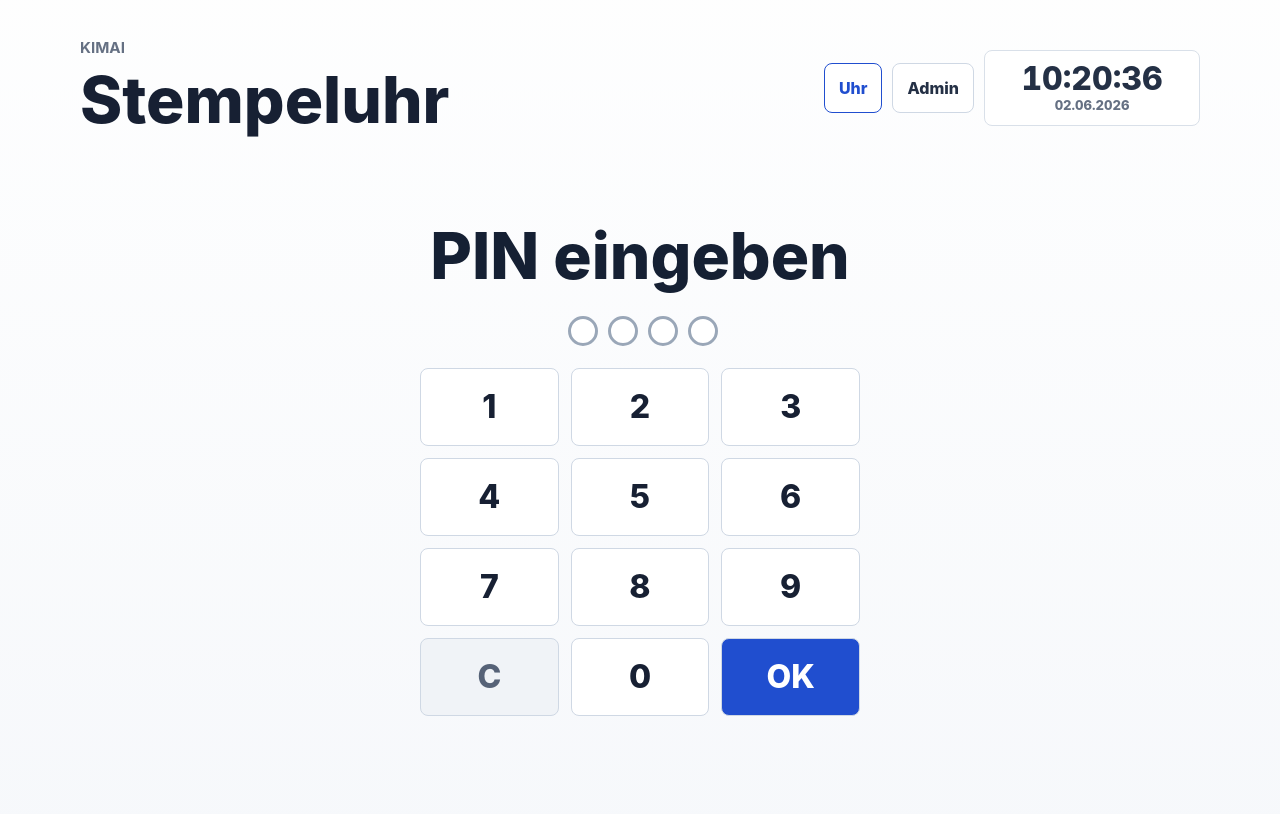
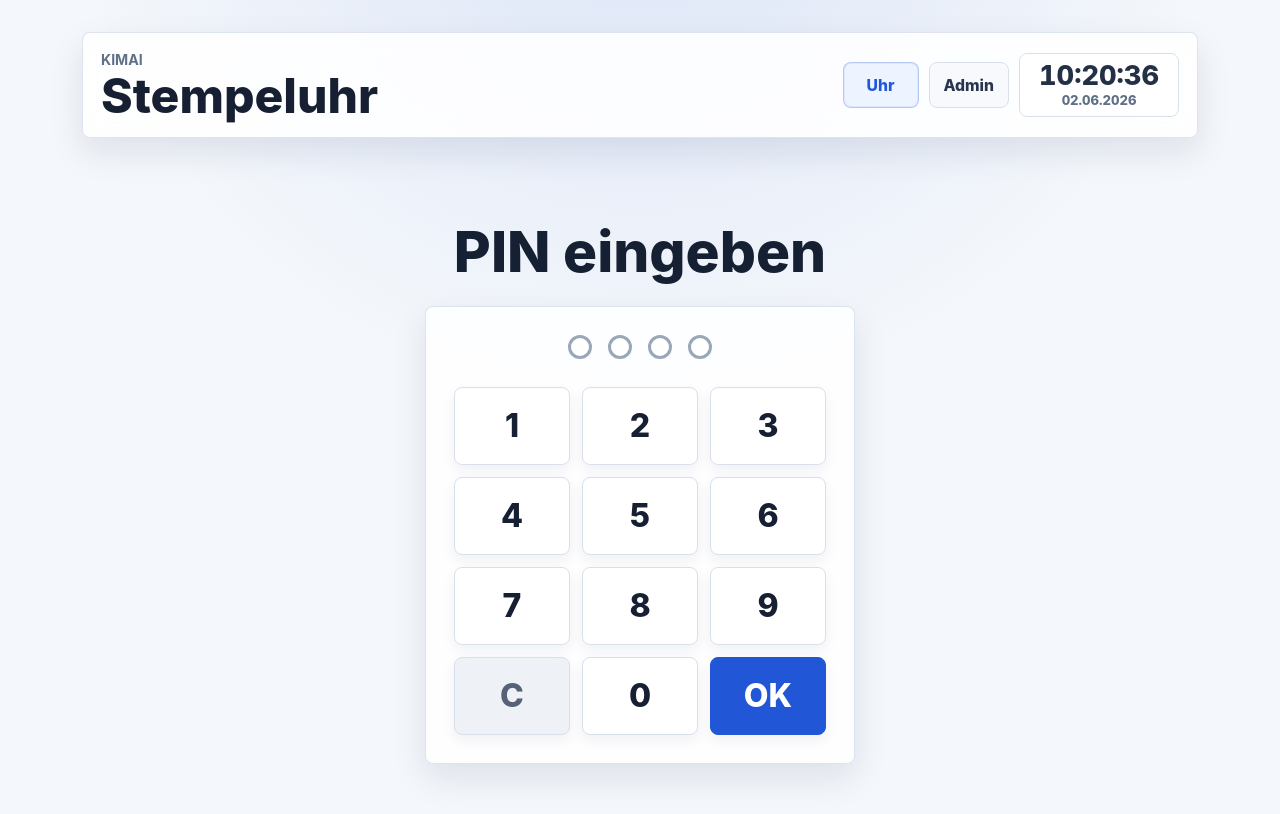
Before and after one commit to TomaT3/Stempeluhr, an Angular app in the folder stempeluhr-client/: page /clock in a window 1280 px wide. Shown: the top 814 px of the page. Built offline with nearby package versions, Linux system fonts and the light colour scheme.

Commit message:
feat: implement employee mode handling and enhance UI styles across components

```diff
--- a/stempeluhr-client/src/app/app.html
+++ b/stempeluhr-client/src/app/app.html
@@ -1,4 +1,5 @@
-<main class="shell">
+<main class="shell" [class.employee-mode]="clockState.employeeMode()">
+  @if (!clockState.employeeMode()) {
     <section class="topbar">
       <div>
         <p class="eyebrow">Kimai</p>
@@ -13,6 +14,7 @@
         </div>
       </nav>
     </section>
+  }
 
   <router-outlet />
 </main>
--- a/stempeluhr-client/src/app/app.scss
+++ b/stempeluhr-client/src/app/app.scss
@@ -1,57 +1,73 @@
 :host {
   display: block;
   min-height: 100vh;
-  color: #172033;
-  background:
-    linear-gradient(180deg, rgba(255, 255, 255, 0.92), rgba(246, 248, 251, 0.98)),
-    #eef2f6;
-  font-family: Inter, ui-sans-serif, system-ui, -apple-system, BlinkMacSystemFont, "Segoe UI", sans-serif;
+  color: var(--color-text);
 }
 
 .shell {
-  width: min(1120px, 100%);
+  width: min(1180px, 100%);
   min-height: 100vh;
   margin: 0 auto;
-  padding: clamp(18px, 3vw, 42px);
+  padding: clamp(14px, 2.5vw, 34px);
+}
+
+.shell.employee-mode {
+  display: grid;
+  align-items: stretch;
+  padding: clamp(10px, 2vw, 22px);
 }
 
 .topbar {
-  display: flex;
+  display: grid;
+  grid-template-columns: minmax(180px, 1fr) auto;
   align-items: center;
-  justify-content: space-between;
-  gap: 18px;
-  margin-bottom: clamp(24px, 4vw, 44px);
+  gap: 16px;
+  margin-bottom: clamp(16px, 3vw, 30px);
+  padding: clamp(12px, 2vw, 18px);
+  border: 1px solid rgba(216, 224, 235, 0.86);
+  border-radius: var(--radius);
+  background: rgba(255, 255, 255, 0.88);
+  box-shadow: var(--shadow-soft);
+  backdrop-filter: blur(14px);
 }
 
 .top-actions {
-  display: flex;
+  display: grid;
+  grid-template-columns: repeat(2, minmax(76px, auto)) minmax(152px, auto);
   align-items: center;
   gap: 10px;
 }
 
 .mode-button {
   display: inline-grid;
-  min-height: 48px;
+  min-height: 46px;
   place-items: center;
   padding: 0 14px;
-  border: 1px solid #cfd8e4;
-  border-radius: 8px;
-  background: #ffffff;
-  color: #243045;
-  font-size: 1rem;
+  border: 1px solid var(--color-border);
+  border-radius: var(--radius);
+  background: var(--color-surface-muted);
+  color: #27364e;
+  font-size: 0.98rem;
   font-weight: 800;
   text-decoration: none;
 }
 
+.mode-button:hover {
+  border-color: var(--color-border-strong);
+  background: #ffffff;
+}
+
 .mode-button.active {
-  border-color: #204ecf;
-  color: #204ecf;
+  border-color: rgba(33, 87, 214, 0.28);
+  background: #eef4ff;
+  color: var(--color-primary);
+  box-shadow: inset 0 0 0 1px rgba(33, 87, 214, 0.08);
 }
 
 .eyebrow {
   margin: 0 0 4px;
-  color: #657083;
-  font-size: 0.95rem;
+  color: var(--color-muted);
+  font-size: clamp(0.75rem, 1.5vw, 0.88rem);
   font-weight: 700;
   text-transform: uppercase;
 }
@@ -62,51 +78,71 @@ p {
 }
 
 h1 {
-  font-size: clamp(2rem, 5vw, 4.5rem);
+  font-size: clamp(1.7rem, 4vw, 3rem);
   font-weight: 850;
   letter-spacing: 0;
+  line-height: 0.98;
 }
 
 .clock {
   display: grid;
-  min-width: 178px;
-  min-height: 58px;
+  min-width: 160px;
+  min-height: 56px;
   align-content: center;
   gap: 2px;
-  padding: 8px 18px;
-  border: 1px solid #d9e0e9;
-  border-radius: 8px;
-  background: #ffffff;
+  padding: 8px 16px;
+  border: 1px solid var(--color-border);
+  border-radius: var(--radius);
+  background: var(--color-surface);
   color: #243045;
   font-variant-numeric: tabular-nums;
   text-align: center;
 }
 
 .clock-time {
-  font-size: clamp(1.35rem, 3vw, 2rem);
+  font-size: clamp(1.25rem, 2.4vw, 1.7rem);
   font-weight: 850;
   line-height: 1;
 }
 
 .clock-date {
-  color: #657083;
+  color: var(--color-muted);
   font-size: 0.82rem;
   font-weight: 800;
 }
 
-@media (max-width: 640px) {
+@media (max-width: 900px) {
   .topbar {
-    align-items: stretch;
-    flex-direction: column;
+    align-items: start;
+    grid-template-columns: 1fr;
   }
 
   .top-actions {
-    display: grid;
-    align-items: stretch;
-    grid-template-columns: 1fr;
+    width: 100%;
+    grid-template-columns: repeat(2, minmax(0, 1fr)) minmax(148px, 0.9fr);
+  }
+}
+
+@media (max-width: 520px) {
+  .shell {
+    padding: 10px;
+  }
+
+  .shell.employee-mode {
+    padding: 8px;
+  }
+
+  .topbar {
+    gap: 12px;
+    padding: 12px;
+  }
+
+  .top-actions {
+    grid-template-columns: repeat(2, minmax(0, 1fr));
   }
 
   .clock {
+    grid-column: 1 / -1;
     width: 100%;
   }
 }
--- a/stempeluhr-client/src/app/core/services/clock-state.ts
+++ b/stempeluhr-client/src/app/core/services/clock-state.ts
@@ -7,9 +7,11 @@ import { ClockStatus } from '../models/kiosk.models';
 })
 export class ClockState {
   private readonly tick = signal(Date.now());
+  private readonly _employeeMode = signal(false);
   private loadedAt = Date.now();
 
   readonly status = signal<ClockStatus | null>(null);
+  readonly employeeMode = this._employeeMode.asReadonly();
   readonly now = computed(() => new Date(this.tick()));
 
   readonly elapsed = computed(() => {
@@ -39,6 +41,10 @@ export class ClockState {
     this.status.set(null);
   }
 
+  setEmployeeMode(isEmployeeMode: boolean): void {
+    this._employeeMode.set(isEmployeeMode);
+  }
+
   private parseStartedAt(value: string | null): number | null {
     if (!value) {
       return null;
--- a/stempeluhr-client/src/app/features/admin/employee-status-page/employee-status-page.scss
+++ b/stempeluhr-client/src/app/features/admin/employee-status-page/employee-status-page.scss
@@ -16,15 +16,16 @@ input {
 
 .status-page {
   display: grid;
-  gap: 18px;
+  gap: 16px;
 }
 
 .status-toolbar,
 .status-summary,
 .employee-status-row {
-  border: 1px solid #d6dde7;
-  border-radius: 8px;
-  background: #ffffff;
+  border: 1px solid var(--color-border);
+  border-radius: var(--radius);
+  background: rgba(255, 255, 255, 0.92);
+  box-shadow: 0 10px 24px rgba(24, 39, 75, 0.07);
 }
 
 .status-toolbar {
@@ -35,7 +36,7 @@ input {
 
 .back-link {
   width: fit-content;
-  color: #204ecf;
+  color: var(--color-primary);
   font-weight: 850;
   text-decoration: none;
 }
@@ -59,9 +60,9 @@ input {
   width: 100%;
   min-height: 42px;
   padding: 8px 10px;
-  border: 1px solid #cfd8e4;
-  border-radius: 8px;
-  background: #ffffff;
+  border: 1px solid var(--color-border);
+  border-radius: var(--radius);
+  background: var(--color-surface);
   color: #172033;
   font-size: 1rem;
 }
@@ -69,9 +70,9 @@ input {
 button {
   min-height: 42px;
   padding: 0 16px;
-  border: 1px solid #204ecf;
-  border-radius: 8px;
-  background: #204ecf;
+  border: 1px solid var(--color-primary);
+  border-radius: var(--radius);
+  background: var(--color-primary);
   color: #ffffff;
   font-weight: 850;
   cursor: pointer;
@@ -93,7 +94,7 @@ button:disabled {
   display: grid;
   gap: 4px;
   padding: 16px;
-  background: #f8fafc;
+  background: var(--color-surface-muted);
 }
 
 .status-summary span {
@@ -169,10 +170,21 @@ button:disabled {
 
 .empty-state {
   padding: 20px;
-  border: 1px solid #d6dde7;
-  border-radius: 8px;
-  background: #ffffff;
+  border: 1px solid var(--color-border);
+  border-radius: var(--radius);
+  background: var(--color-surface);
   color: #657083;
+}
+
+@media (min-width: 980px) {
+  .status-toolbar {
+    grid-template-columns: auto minmax(0, 1fr);
+    align-items: end;
+  }
+
+  .status-login {
+    justify-self: end;
+  }
 }
 
 @media (max-width: 720px) {
@@ -185,3 +197,9 @@ button:disabled {
     grid-template-columns: 1fr;
   }
 }
+
+@media (max-width: 520px) {
+  .status-details {
+    grid-template-columns: 1fr;
+  }
+}
--- a/stempeluhr-client/src/app/features/clock/clock-page/clock-page.scss
+++ b/stempeluhr-client/src/app/features/clock/clock-page/clock-page.scss
@@ -9,7 +9,7 @@ p {
 
 h2 {
   color: #152033;
-  font-size: clamp(2rem, 5vw, 4rem);
+  font-size: clamp(1.85rem, 4.6vw, 3.55rem);
   font-weight: 850;
   line-height: 1.05;
   overflow-wrap: anywhere;
@@ -18,66 +18,78 @@ h2 {
 .kiosk-login {
   display: grid;
   justify-items: center;
-  gap: 26px;
-  min-height: 62vh;
-  align-content: start;
-  padding-top: clamp(12px, 5vh, 54px);
+  gap: clamp(18px, 3vh, 26px);
+  min-height: min(680px, calc(100vh - 150px));
+  align-content: center;
+  padding: clamp(10px, 3vh, 28px) 0;
   text-align: center;
 }
 
 .pin-panel {
   display: grid;
   justify-items: center;
-  gap: 22px;
-  width: min(440px, 100%);
+  gap: clamp(18px, 3vh, 24px);
+  width: min(430px, 100%);
+  padding: clamp(18px, 3vw, 28px);
+  border: 1px solid rgba(216, 224, 235, 0.9);
+  border-radius: var(--radius);
+  background: rgba(255, 255, 255, 0.86);
+  box-shadow: var(--shadow-soft);
 }
 
 .pin-dots {
   display: grid;
-  grid-template-columns: repeat(4, 24px);
-  gap: 16px;
+  grid-template-columns: repeat(4, clamp(18px, 4vw, 24px));
+  gap: clamp(12px, 2.8vw, 16px);
   min-height: 28px;
 }
 
 .pin-dots span {
-  width: 24px;
-  height: 24px;
+  width: clamp(18px, 4vw, 24px);
+  height: clamp(18px, 4vw, 24px);
   border: 3px solid #9aa7b8;
   border-radius: 50%;
-  background: #ffffff;
+  background: var(--color-surface);
 }
 
 .pin-dots span.filled {
-  border-color: #243045;
-  background: #243045;
+  border-color: var(--color-primary);
+  background: var(--color-primary);
 }
 
 .keypad {
   display: grid;
-  grid-template-columns: repeat(3, minmax(82px, 1fr));
-  gap: 12px;
+  grid-template-columns: repeat(3, minmax(72px, 1fr));
+  gap: clamp(8px, 1.8vw, 12px);
   width: 100%;
 }
 
 .keypad button {
-  min-height: 78px;
-  border: 1px solid #cfd8e4;
-  border-radius: 8px;
-  background: #ffffff;
-  color: #172033;
+  min-height: clamp(64px, 10vh, 78px);
+  border: 1px solid var(--color-border);
+  border-radius: var(--radius);
+  background: var(--color-surface);
+  color: var(--color-text);
   font: inherit;
-  font-size: 2rem;
+  font-size: clamp(1.55rem, 4vw, 2rem);
   font-weight: 850;
   cursor: pointer;
+  box-shadow: 0 6px 14px rgba(24, 39, 75, 0.06);
+}
+
+.keypad button:hover {
+  border-color: var(--color-border-strong);
+  background: #fdfefe;
 }
 
 .keypad .key-muted {
-  background: #f0f3f7;
+  background: #eef2f7;
   color: #566277;
 }
 
 .keypad .key-ok {
-  background: #204ecf;
+  border-color: var(--color-primary);
+  background: var(--color-primary);
   color: #ffffff;
 }
 
@@ -85,39 +97,41 @@ h2 {
   position: relative;
   display: grid;
   justify-items: center;
-  gap: 24px;
-  min-height: 65vh;
-  padding-top: 8px;
+  gap: clamp(12px, 2.2vh, 20px);
+  min-height: calc(100vh - clamp(20px, 4vw, 44px));
+  align-content: center;
+  padding: 0;
 }
 
 .back-button {
   position: absolute;
   left: 0;
   top: 0;
-  width: 58px;
-  height: 58px;
-  border: 1px solid #cfd8e4;
-  border-radius: 8px;
-  background: #ffffff;
+  width: clamp(46px, 7vw, 58px);
+  height: clamp(46px, 7vw, 58px);
+  border: 1px solid var(--color-border);
+  border-radius: var(--radius);
+  background: var(--color-surface);
   color: #243045;
   font: inherit;
-  font-size: 2.4rem;
+  font-size: clamp(1.8rem, 4vw, 2.4rem);
   line-height: 1;
   cursor: pointer;
+  box-shadow: var(--shadow-soft);
 }
 
 .person {
   display: grid;
   justify-items: center;
-  gap: 16px;
+  gap: clamp(8px, 1.5vh, 12px);
   max-width: min(680px, 100%);
   text-align: center;
 }
 
 .time-info {
   display: grid;
-  grid-template-columns: repeat(2, minmax(150px, 1fr));
-  gap: 12px;
+  grid-template-columns: repeat(2, minmax(132px, 1fr));
+  gap: clamp(8px, 1.5vw, 12px);
   width: min(680px, 100%);
   margin: 0;
 }
@@ -125,18 +139,19 @@ h2 {
 .time-info div {
   display: grid;
   gap: 6px;
-  min-height: 82px;
+  min-height: clamp(66px, 9vh, 82px);
   align-content: center;
-  padding: 14px 18px;
-  border: 1px solid #d9e0e9;
-  border-radius: 8px;
-  background: #ffffff;
+  padding: clamp(10px, 1.8vw, 14px) clamp(12px, 2vw, 18px);
+  border: 1px solid var(--color-border);
+  border-radius: var(--radius);
+  background: rgba(255, 255, 255, 0.9);
   text-align: center;
+  box-shadow: 0 8px 20px rgba(24, 39, 75, 0.06);
 }
 
 .time-info dt {
-  color: #657083;
-  font-size: 0.88rem;
+  color: var(--color-muted);
+  font-size: clamp(0.72rem, 1.7vw, 0.88rem);
   font-weight: 800;
   text-transform: uppercase;
 }
@@ -144,7 +159,7 @@ h2 {
 .time-info dd {
   margin: 0;
   color: #172033;
-  font-size: clamp(1.35rem, 4vw, 2.2rem);
+  font-size: clamp(1.2rem, 3.6vw, 2rem);
   font-variant-numeric: tabular-nums;
   font-weight: 900;
   line-height: 1;
@@ -157,13 +172,13 @@ h2 {
   justify-items: center;
   gap: 18px;
   width: min(680px, 100%);
-  min-height: clamp(148px, 26vh, 250px);
-  padding: clamp(20px, 4vw, 42px);
+  min-height: clamp(108px, 20vh, 190px);
+  padding: clamp(18px, 3.4vw, 34px);
   border: 0;
-  border-radius: 8px;
+  border-radius: var(--radius);
   color: #ffffff;
   font: inherit;
-  font-size: clamp(2rem, 6vw, 5rem);
+  font-size: clamp(1.75rem, 5.2vw, 4rem);
   font-weight: 900;
   letter-spacing: 0;
   line-height: 1;
@@ -172,11 +187,11 @@ h2 {
 }
 
 .stamp-button.start {
-  background: #16865c;
+  background: linear-gradient(180deg, #199968, var(--color-success));
 }
 
 .stamp-button.stop {
-  background: #c9432f;
+  background: linear-gradient(180deg, #d8523d, var(--color-danger));
 }
 
 .stamp-button:active,
@@ -213,18 +228,67 @@ h2 {
 .message {
   min-height: 32px;
   color: #8a3a2f;
-  font-size: clamp(1.1rem, 2.4vw, 1.6rem);
+  font-size: clamp(1rem, 2.2vw, 1.35rem);
   font-weight: 800;
   text-align: center;
 }
 
-@media (max-width: 640px) {
-  .back-button {
-    width: 50px;
-    height: 50px;
+@media (min-width: 760px) and (max-width: 980px) {
+  .kiosk-login {
+    min-height: calc(100vh - 138px);
   }
 
+  .stamp-button {
+    width: min(620px, 100%);
+    min-height: clamp(118px, 20vh, 172px);
+  }
+}
+
+@media (max-width: 720px) {
+  .station {
+    align-content: start;
+    gap: clamp(10px, 1.8vh, 16px);
+  }
+
+  .person {
+    margin-top: -4px;
+  }
+
+  .stamp-button {
+    grid-template-columns: auto 1fr;
+    gap: 12px;
+    min-height: clamp(96px, 17vh, 132px);
+  }
+
+  .back-button {
+    position: static;
+    justify-self: start;
+  }
+}
+
+@media (max-width: 640px) {
+  .kiosk-login {
+    min-height: auto;
+    align-content: start;
+  }
+}
+
+@media (max-width: 420px) {
   .time-info {
     grid-template-columns: 1fr;
   }
+
+  .stamp-button {
+    grid-template-columns: 1fr;
+  }
 }
+
+@media (max-width: 380px) {
+  .pin-panel {
+    padding: 14px;
+  }
+
+  .keypad {
+    grid-template-columns: repeat(3, minmax(58px, 1fr));
+  }
+}
--- a/stempeluhr-client/src/styles.scss
+++ b/stempeluhr-client/src/styles.scss
@@ -4,6 +4,57 @@ body {
   margin: 0;
 }
 
+*,
+*::before,
+*::after {
+  box-sizing: border-box;
+}
+
+:root {
+  color-scheme: light;
+  --color-page: #f4f7fb;
+  --color-surface: #ffffff;
+  --color-surface-muted: #f7f9fc;
+  --color-text: #172033;
+  --color-muted: #607086;
+  --color-border: #d8e0eb;
+  --color-border-strong: #c4cfdd;
+  --color-primary: #2157d6;
+  --color-primary-strong: #173fa5;
+  --color-success: #16865c;
+  --color-danger: #c9432f;
+  --shadow-soft: 0 14px 34px rgba(24, 39, 75, 0.1);
+  --shadow-raised: 0 22px 48px rgba(24, 39, 75, 0.16);
+  --radius: 8px;
+}
+
 body {
-  background: #eef2f6;
+  background:
+    radial-gradient(circle at 50% -20%, rgba(33, 87, 214, 0.12), transparent 36rem),
+    var(--color-page);
+  color: var(--color-text);
+  font-family: Inter, ui-sans-serif, system-ui, -apple-system, BlinkMacSystemFont, "Segoe UI", sans-serif;
 }
+
+button,
+input {
+  font: inherit;
+}
+
+button,
+a,
+input {
+  transition:
+    border-color 140ms ease,
+    background-color 140ms ease,
+    box-shadow 140ms ease,
+    color 140ms ease,
+    transform 90ms ease;
+}
+
+button:focus-visible,
+a:focus-visible,
+input:focus-visible {
+  outline: 3px solid rgba(33, 87, 214, 0.28);
+  outline-offset: 2px;
+}
```
Also changed, not shown: stempeluhr-client/src/app/features/admin/admin-page/admin-page.scss (+93 -20 lines), stempeluhr-client/src/app/features/clock/clock-page/clock-page.ts (+8 -2 lines), stempeluhr-client/src/app/shared/components/avatar/avatar.scss (+6 -3 lines), stempeluhr-client/src/app/shared/components/status-badge/status-badge.scss (+5 -4 lines). Lines whose indentation alone changed are shown as unchanged.
